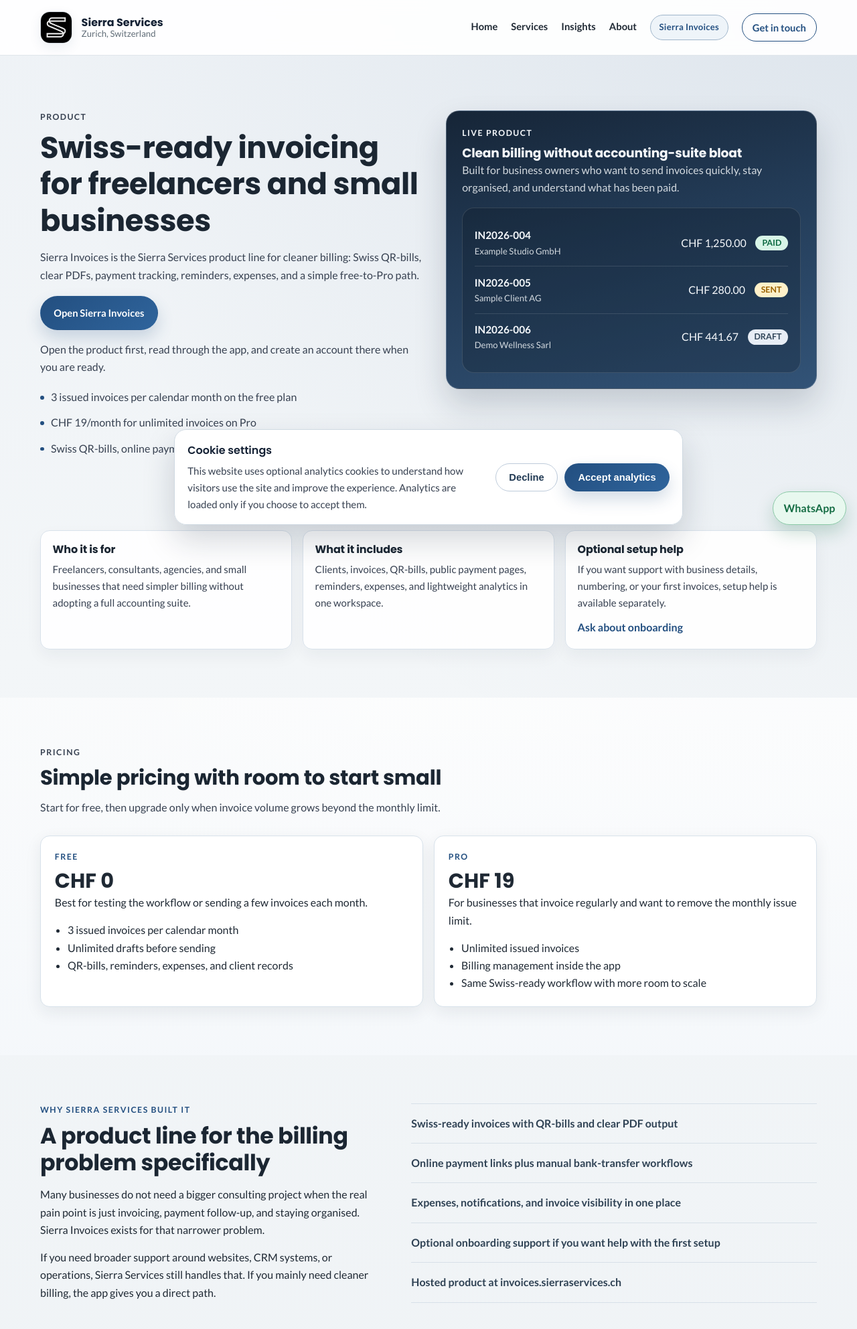
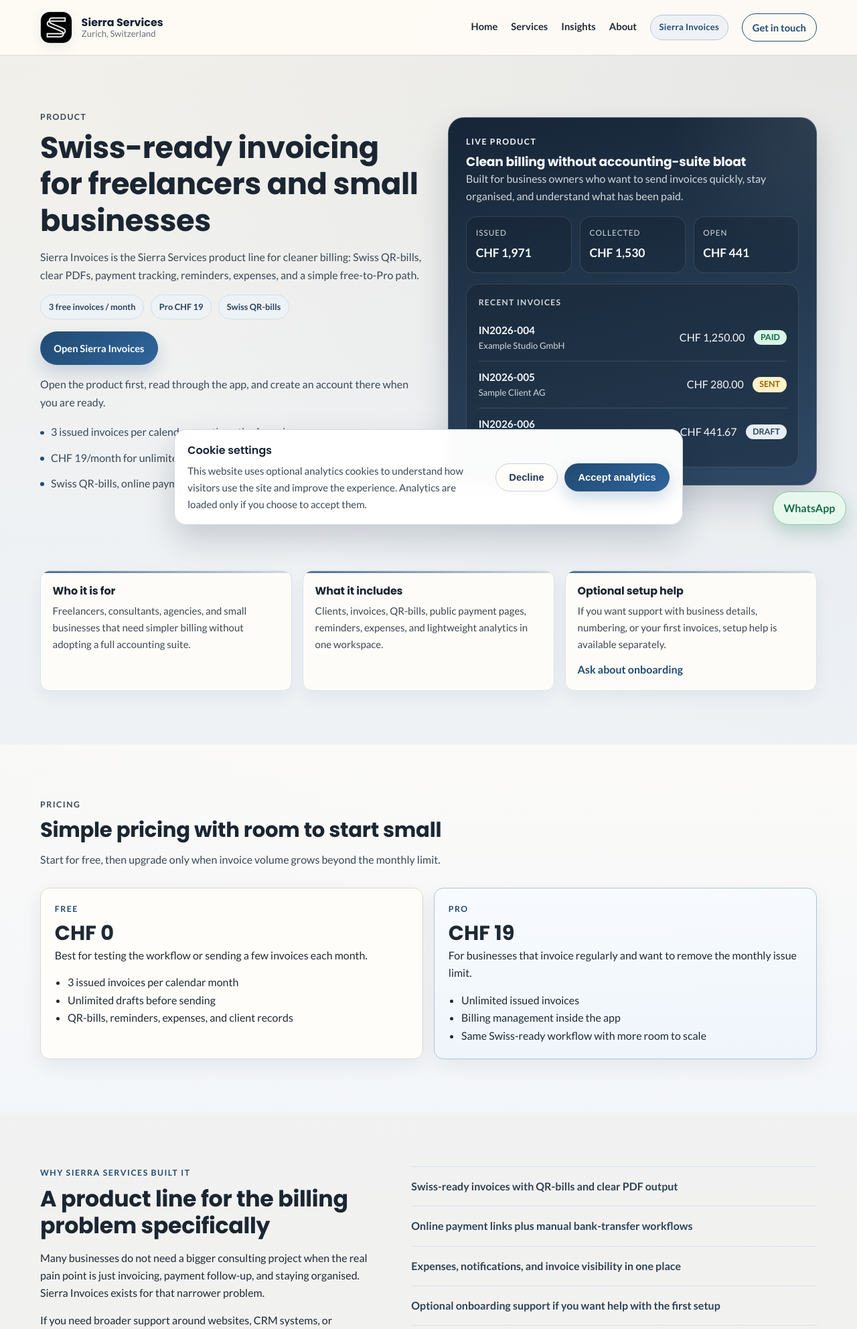
Before and after one commit to Sansiag94/sierraservices, a PHP site: page /sierra-invoices in a window 1280 px wide. Shown: the top 1985 px of the page at 67% size. Run offline with PHP 8.4, Linux system fonts and the light colour scheme.

Commit message:
Polish homepage and Sierra Invoices presentation

```diff
--- a/sierra-invoices/index.html
+++ b/sierra-invoices/index.html
@@ -143,6 +143,17 @@
               <p>
                 Sierra Invoices is the Sierra Services product line for cleaner billing: Swiss QR-bills, clear PDFs, payment tracking, reminders, expenses, and a simple free-to-Pro path.
               </p>
+              <div class="product-hero-metrics">
+                <span>
+                  3 free invoices / month
+                </span>
+                <span>
+                  Pro CHF 19
+                </span>
+                <span>
+                  Swiss QR-bills
+                </span>
+              </div>
               <div class="hero-actions">
                 <a href="https://invoices.sierraservices.ch/" class="btn btn-primary">
                   Open Sierra Invoices
@@ -173,7 +184,36 @@
               <p>
                 Built for business owners who want to send invoices quickly, stay organised, and understand what has been paid.
               </p>
+              <div class="product-showcase__stats">
+                <div class="product-showcase__stat">
+                  <small>
+                    Issued
+                  </small>
+                  <strong>
+                    CHF 1,971
+                  </strong>
+                </div>
+                <div class="product-showcase__stat">
+                  <small>
+                    Collected
+                  </small>
+                  <strong>
+                    CHF 1,530
+                  </strong>
+                </div>
+                <div class="product-showcase__stat">
+                  <small>
+                    Open
+                  </small>
+                  <strong>
+                    CHF 441
+                  </strong>
+                </div>
+              </div>
               <div class="product-showcase__frame">
+                <p class="product-showcase__label">
+                  Recent invoices
+                </p>
                 <div class="product-showcase__row">
                   <div>
                     <strong>
@@ -293,7 +333,7 @@
                   </li>
                 </ul>
               </article>
-              <article class="pricing-card" data-reveal>
+              <article class="pricing-card pricing-card--featured" data-reveal>
                 <p class="section-kicker">
                   Pro
                 </p>
@@ -360,10 +400,10 @@
                 Start now
               </p>
               <h2>
-                Open the app or create your free account
+                Open the app and explore the workflow
               </h2>
               <p>
-                If you already know the problem is billing, go straight to the product. If you are unsure whether you need software or broader system support, contact Sierra Services first.
+                The best path is to open Sierra Invoices first, review how it works, and create your account inside the app when it feels like the right fit.
               </p>
               <div class="cta-actions">
                 <a href="https://invoices.sierraservices.ch/" class="btn btn-primary">
--- a/styles.css
+++ b/styles.css
@@ -1,18 +1,19 @@
 :root {
-  --bg: #eff2f5;
-  --surface: #ffffff;
-  --surface-soft: #f5f7f9;
+  --bg: #f3f1ec;
+  --surface: #fffdfa;
+  --surface-soft: #f6f2eb;
   --ink: #1f2934;
-  --ink-soft: #374151;
-  --muted: #5f6b76;
-  --line: #d9e0e6;
-  --accent: #234f80;
-  --accent-deep: #173a61;
-  --accent-soft: #d9e7f5;
+  --ink-soft: #3b4855;
+  --muted: #64707b;
+  --line: #d9d5cd;
+  --accent: #214b72;
+  --accent-deep: #173652;
+  --accent-soft: #dde8f2;
+  --surface-ink: #f7fbff;
   --radius-lg: 20px;
   --radius-md: 14px;
-  --shadow-sm: 0 8px 24px rgba(20, 35, 52, 0.08);
-  --shadow-md: 0 18px 45px rgba(20, 35, 52, 0.1);
+  --shadow-sm: 0 10px 30px rgba(20, 35, 52, 0.07);
+  --shadow-md: 0 22px 56px rgba(20, 35, 52, 0.11);
   --container: 1160px;
 }
 
@@ -32,8 +33,9 @@ body {
   line-height: 1.65;
   color: var(--ink);
   background:
-    radial-gradient(circle at top right, rgba(35, 79, 128, 0.08), transparent 42%),
-    linear-gradient(180deg, #eef2f6 0%, #f3f6f8 38%, #eef2f5 100%);
+    radial-gradient(circle at top right, rgba(33, 75, 114, 0.08), transparent 40%),
+    radial-gradient(circle at top left, rgba(120, 120, 90, 0.04), transparent 34%),
+    linear-gradient(180deg, #f7f4ee 0%, #eef2f6 36%, #f4f1eb 100%);
 }
 
 img {
@@ -93,16 +95,16 @@ section {
   position: sticky;
   top: 0;
   z-index: 60;
-  border-bottom: 1px solid rgba(217, 224, 230, 0.8);
-  background: rgba(255, 255, 255, 0.92);
+  border-bottom: 1px solid rgba(217, 213, 205, 0.84);
+  background: rgba(255, 252, 247, 0.9);
   backdrop-filter: blur(9px);
   transition: background-color 0.25s ease, box-shadow 0.25s ease, border-color 0.25s ease;
 }
 
 .site-header.scrolled {
-  background: rgba(255, 255, 255, 0.98);
+  background: rgba(255, 252, 247, 0.98);
   box-shadow: 0 12px 28px rgba(20, 35, 52, 0.09);
-  border-bottom-color: #cfd7df;
+  border-bottom-color: #d7d2c9;
 }
 
 .nav-wrap {
@@ -162,9 +164,9 @@ section {
 
 .site-nav .nav-product {
   padding: 0.42rem 0.78rem;
-  border: 1px solid #d3dde7;
+  border: 1px solid #d3d4cf;
   border-radius: 999px;
-  background: rgba(255, 255, 255, 0.88);
+  background: rgba(255, 252, 247, 0.92);
   color: #29415c;
   font-size: 0.82rem;
   letter-spacing: 0.02em;
@@ -287,7 +289,7 @@ section {
 }
 
 .section {
-  padding: 4.5rem 0;
+  padding: 5rem 0;
 }
 
 .section-head {
@@ -457,8 +479,8 @@ section {
 
 .section-soft {
   background:
-    linear-gradient(180deg, rgba(255, 255, 255, 0.74), rgba(245, 248, 251, 0.96)),
-    radial-gradient(circle at top left, rgba(35, 79, 128, 0.05), transparent 42%);
+    linear-gradient(180deg, rgba(255, 253, 249, 0.78), rgba(243, 246, 250, 0.96)),
+    radial-gradient(circle at top left, rgba(33, 75, 114, 0.05), transparent 42%);
 }
 
 .split-section,
@@ -652,11 +674,23 @@ section {
 }
 
 .page-summary-card {
+  position: relative;
+  overflow: hidden;
   border: 1px solid #d9e2eb;
   border-radius: var(--radius-md);
-  background: rgba(255, 255, 255, 0.94);
+  background: rgba(255, 253, 249, 0.94);
   box-shadow: 0 10px 24px rgba(14, 35, 55, 0.05);
-  padding: 1.15rem 1.1rem;
+  padding: 1.25rem 1.1rem 1.15rem;
+}
+
+.page-summary-card::before {
+  content: "";
+  position: absolute;
+  left: 0;
+  top: 0;
+  width: 100%;
+  height: 3px;
+  background: linear-gradient(90deg, rgba(33, 75, 114, 0.8), rgba(33, 75, 114, 0.18));
 }
 
 .page-summary-card h3 {
@@ -1266,18 +1300,37 @@ section {
 
 .product-landing-grid {
   display: grid;
-  gap: 1.8rem;
+  gap: 2.25rem;
   grid-template-columns: minmax(0, 1fr) minmax(22rem, 0.96fr);
-  align-items: start;
+  align-items: center;
+}
+
+.product-hero-metrics {
+  display: flex;
+  flex-wrap: wrap;
+  gap: 0.6rem;
+  margin-top: 1rem;
+}
+
+.product-hero-metrics span {
+  border-radius: 999px;
+  padding: 0.42rem 0.74rem;
+  background: #edf2f6;
+  border: 1px solid #d3dce4;
+  color: #29415c;
+  font-size: 0.8rem;
+  font-weight: 700;
 }
 
 .product-showcase {
   border: 1px solid rgba(217, 226, 235, 0.24);
-  border-radius: var(--radius-lg);
-  background: linear-gradient(165deg, #162537 0%, #223a55 42%, #325377 100%);
+  border-radius: 24px;
+  background:
+    radial-gradient(circle at top right, rgba(255, 255, 255, 0.08), transparent 28%),
+    linear-gradient(165deg, #162537 0%, #22364b 44%, #2f4966 100%);
   color: #f6f9fc;
   box-shadow: 0 24px 48px rgba(14, 35, 55, 0.18);
-  padding: 1.45rem;
+  padding: 1.6rem;
 }
 
 .product-showcase h3,
@@ -1290,6 +1343,36 @@ section {
 .product-showcase li,
 .product-showcase small {
   color: rgba(246, 249, 252, 0.84);
+}
+
+.product-showcase__stats {
+  display: grid;
+  grid-template-columns: repeat(3, minmax(0, 1fr));
+  gap: 0.75rem;
+  margin-top: 1rem;
+}
+
+.product-showcase__stat {
+  border: 1px solid rgba(255, 255, 255, 0.12);
+  border-radius: 16px;
+  background: rgba(8, 16, 28, 0.2);
+  padding: 0.9rem 0.85rem;
+}
+
+.product-showcase__stat small,
+.product-showcase__stat strong {
+  display: block;
+}
+
+.product-showcase__stat small {
+  font-size: 0.74rem;
+  letter-spacing: 0.08em;
+  text-transform: uppercase;
+}
+
+.product-showcase__stat strong {
+  margin-top: 0.35rem;
+  font-size: 1.1rem;
 }
 
 .product-showcase__frame {
@@ -1298,6 +1381,15 @@ section {
   background: rgba(9, 17, 28, 0.24);
   padding: 1.1rem;
   margin-top: 1rem;
+}
+
+.product-showcase__label {
+  margin: 0 0 0.45rem;
+  color: rgba(246, 249, 252, 0.7);
+  font-size: 0.76rem;
+  font-weight: 700;
+  letter-spacing: 0.1em;
+  text-transform: uppercase;
 }
 
 .product-showcase__row {
@@ -1356,9 +1448,9 @@ section {
 }
 
 .pricing-card {
-  border: 1px solid #d8e2eb;
+  border: 1px solid #ddd8cf;
   border-radius: var(--radius-md);
-  background: #fff;
+  background: rgba(255, 253, 249, 0.96);
   box-shadow: var(--shadow-sm);
   padding: 1.3rem;
 }
@@ -1373,6 +1465,13 @@ section {
 
 .pricing-card ul {
   margin-top: 0.9rem;
+}
+
+.pricing-card--featured {
+  border-color: #afc1d2;
+  background:
+    linear-gradient(180deg, rgba(247, 251, 255, 0.98), rgba(239, 245, 251, 0.96)),
+    radial-gradient(circle at top right, rgba(33, 75, 114, 0.07), transparent 40%);
 }
 
 .product-link-list {
```
Also changed, not shown: other parts of styles.css (+61 -32 lines), index.html (+8 -0 lines).
